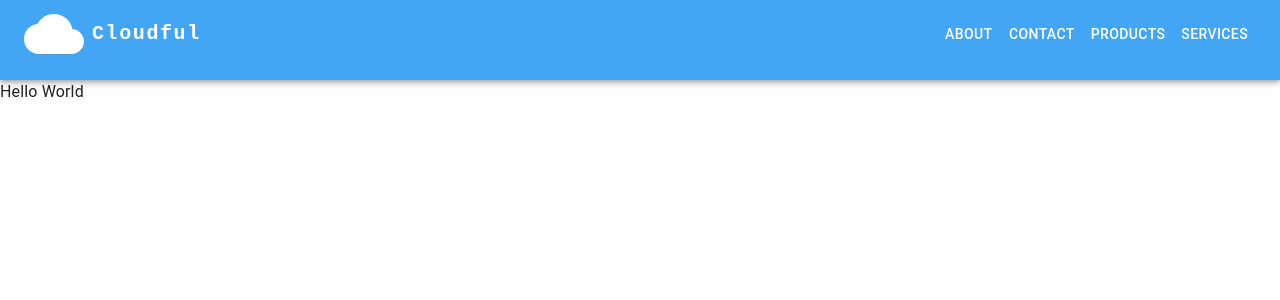
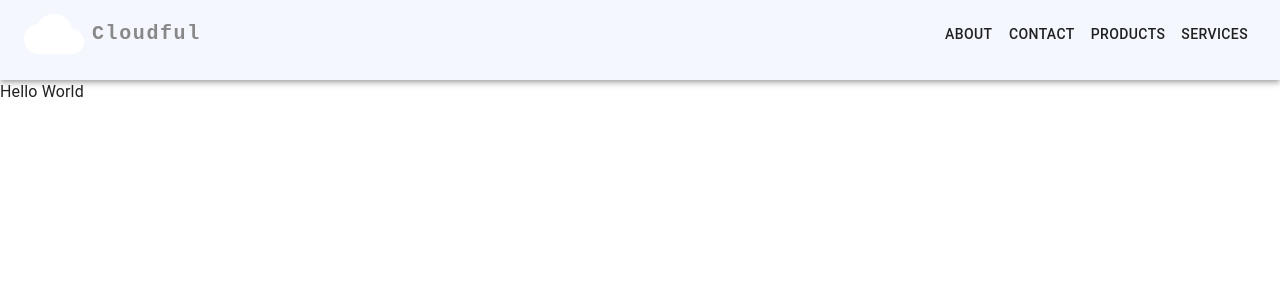
Before and after one commit to cloudful-io/cloudful-io.github.io, a React (Create React App) app: page / in a window 1280 px wide. Shown: the top 300 px of the page. Built offline with nearby package versions, Linux system fonts and the light colour scheme.

Commit message:
Changed theme color to light blue

```diff
--- a/src/App.js
+++ b/src/App.js
@@ -20,7 +20,7 @@ function App() {
     palette: {
       mode: 'light',
       primary: {
-        main: '#42a5f5'
+        main: '#F4F8FE'
       }
     },
   });
--- a/src/components/AppNavbar.js
+++ b/src/components/AppNavbar.js
@@ -40,7 +40,7 @@ const AppNavbar = () => {
                     fontFamily: 'monospace',
                     fontWeight: 700,
                     letterSpacing: '.1rem',
-                    color: 'white',
+                    color: '#888888',
                     textDecoration: 'none',
                     }}
                 >
@@ -101,17 +101,17 @@ const AppNavbar = () => {
                     fontFamily: 'monospace',
                     fontWeight: 700,
                     letterSpacing: '.1rem',
-                    color: 'white',
+                    color: '#888888',
                     textDecoration: 'none',
                     }}
                 >
                     Cloudful
                 </Typography>
                 <Box sx={{ flexGrow: 1, display: { xs: 'none', md: 'flex' }, justifyContent: 'flex-end' }}>
-                    <Button color="inherit" component={Link} to="/about" sx={{ my: 2, color: 'white', display: 'block' }}>About</Button>
-                    <Button color="inherit" component={Link} to="/contact" sx={{ my: 2, color: 'white', display: 'block' }}>Contact</Button>
-                    <Button color="inherit" component={Link} to="/products" sx={{ my: 2, color: 'white', display: 'block' }}>Products</Button>
-                    <Button color="inherit" component={Link} to="/services" sx={{ my: 2, color: 'white', display: 'block' }}>Services</Button>
+                    <Button color="inherit" component={Link} to="/about" sx={{ my: 2, display: 'block' }}>About</Button>
+                    <Button color="inherit" component={Link} to="/contact" sx={{ my: 2, display: 'block' }}>Contact</Button>
+                    <Button color="inherit" component={Link} to="/products" sx={{ my: 2, display: 'block' }}>Products</Button>
+                    <Button color="inherit" component={Link} to="/services" sx={{ my: 2, display: 'block' }}>Services</Button>
                 </Box>
                 </Toolbar>
             </Container>
```
